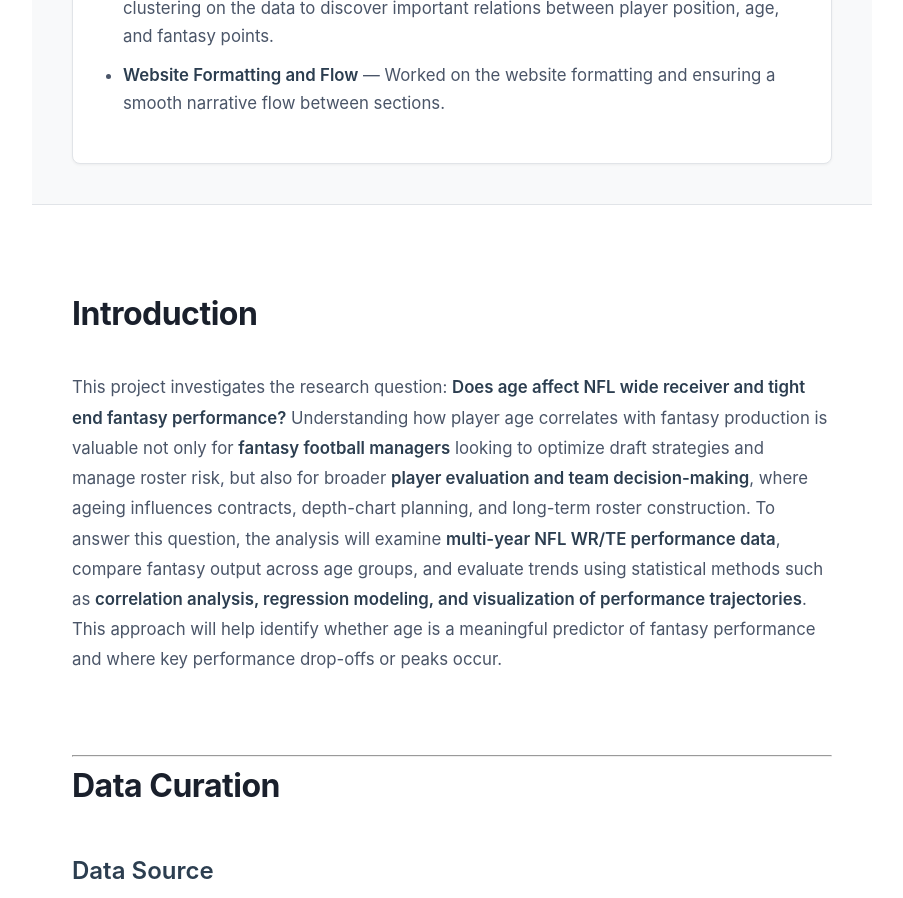
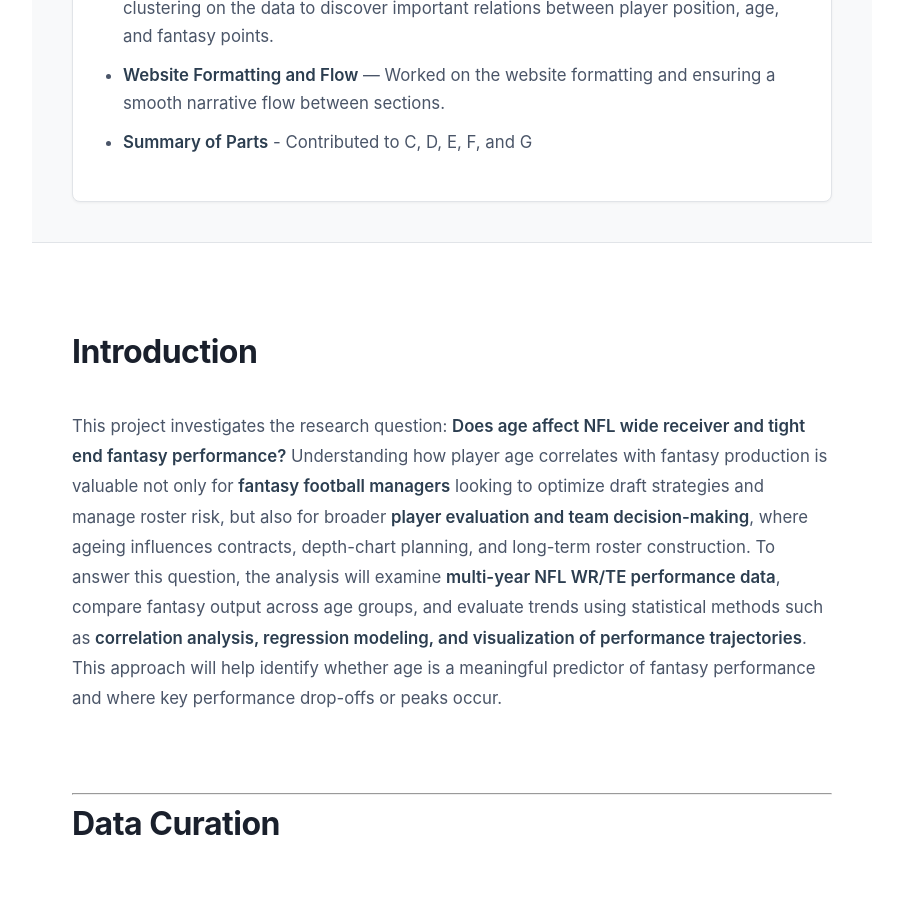
Before and after one commit to Natanel-solomonov/CMSC320Project, a React (Create React App) app: page / in a window 1280 px wide. Shown: the part 1960-2858 px from the top of the page, without its empty margins (188-1091 px from the left). Built offline with nearby package versions, Linux system fonts and the light colour scheme.

Commit message:
Adds to Anthony contributions

```diff
--- a/src/App.js
+++ b/src/App.js
@@ -57,6 +57,7 @@ function App() {
               <li><strong>Data Visualization</strong> — Plotted data to help understand and visualize it.</li>
               <li><strong>ML Algorithm Training and Test Data Analysis, K-Means Clustering</strong> — Ran K-Means clustering on the data to discover important relations between player position, age, and fantasy points.</li>
               <li><strong>Website Formatting and Flow</strong> — Worked on the website formatting and ensuring a smooth narrative flow between sections.</li>
+              <li><strong>Summary of Parts</strong> - Contributed to C, D, E, F, and G</li>
               {/*         COPY AND PASTE THIS FORMAT TO ADD MORE POINTS:   <li><strong> main point </strong> desciption     */}
             </ul>
           </div>
```
